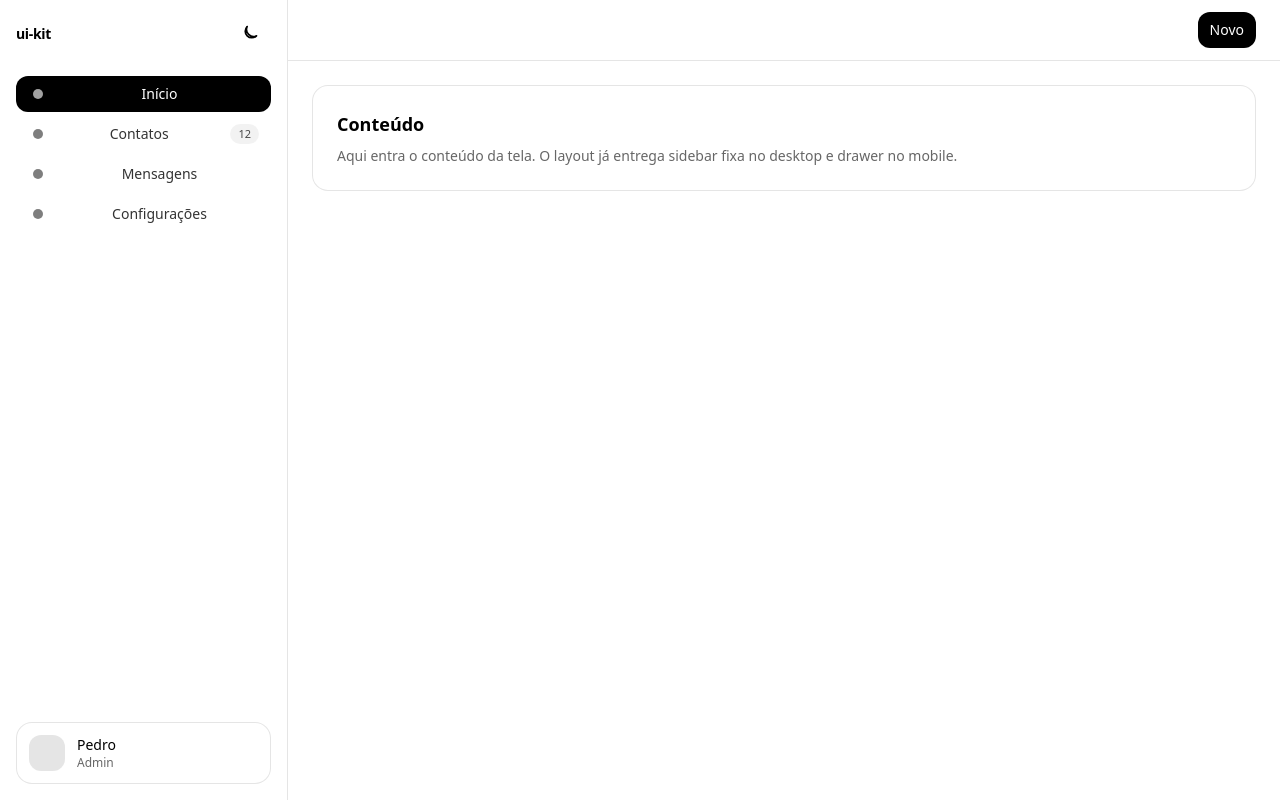
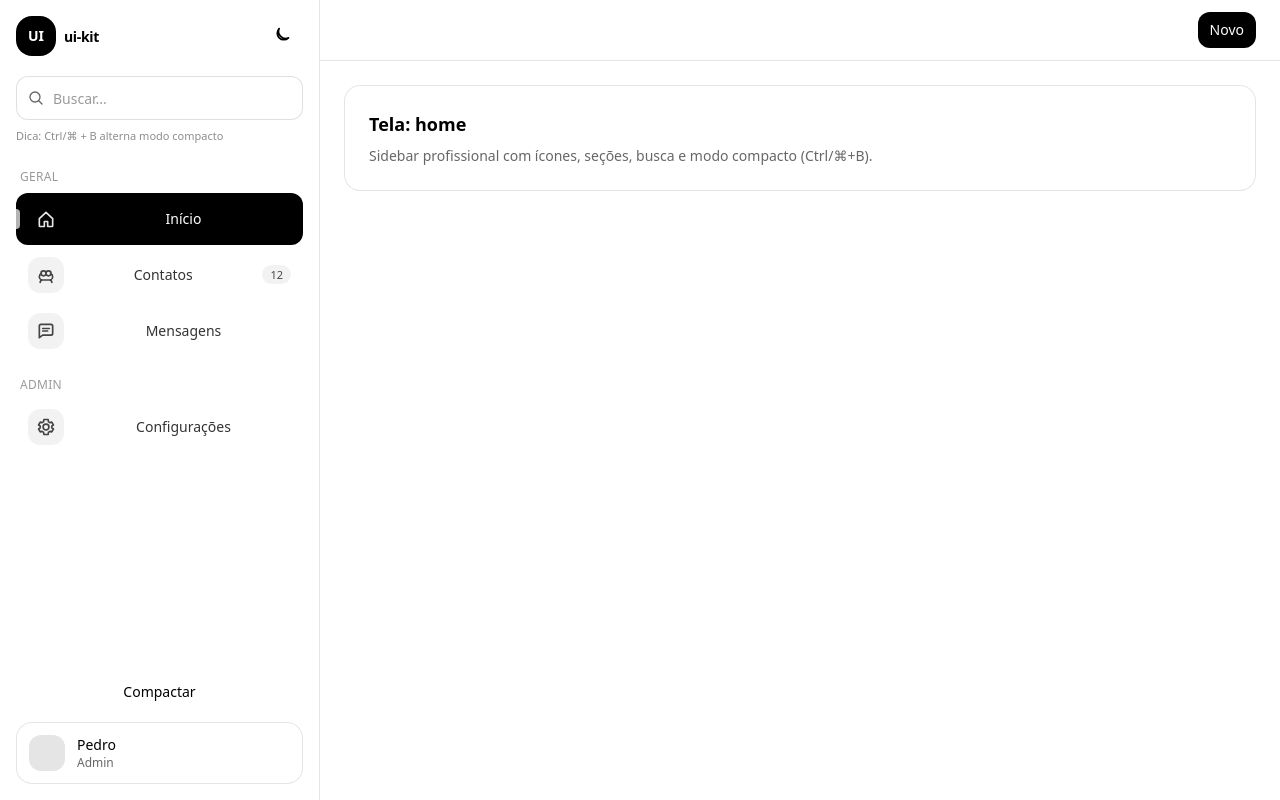
Before and after one commit to maiam/ui-kit, a React (Vite) app: page /examples/sidebar in a window 1280 px wide. Built offline with nearby package versions, Linux system fonts and the light colour scheme.

Commit message:
incluindo NavItem, navIcons

```diff
--- /dev/null
+++ b/src/components/NavItem.tsx
@@ -0,0 +1,82 @@
+import React from "react";
+
+export type NavItemProps = {
+  active?: boolean;
+  icon?: React.ReactNode;
+  label: string;
+  badge?: string;
+  compact?: boolean;
+  href?: string;
+  onClick?: () => void;
+};
+
+export default function NavItem({
+  active,
+  icon,
+  label,
+  badge,
+  compact,
+  href,
+  onClick,
+}: NavItemProps) {
+  const cls = [
+    "relative flex w-full items-center gap-3 rounded-xl px-3 py-2 text-sm transition",
+    "focus:outline-none focus:ring-2 focus:ring-black/15 dark:focus:ring-white/15",
+    active
+      ? "bg-black text-white dark:bg-white dark:text-black"
+      : "text-black/80 hover:bg-black/5 dark:text-white/80 dark:hover:bg-white/10",
+    compact ? "justify-center px-2" : "",
+  ].join(" ");
+
+  const content = (
+    <>
+      {active ? (
+        <span className="absolute left-0 top-1/2 h-5 w-1 -translate-y-1/2 rounded-r bg-white/70 dark:bg-black/70" />
+      ) : null}
+
+      {icon ? (
+        <span className="grid h-9 w-9 place-items-center rounded-xl bg-black/5 dark:bg-white/10">
+          <span className={["opacity-90", compact ? "" : ""].join(" ")}>
+            {icon}
+          </span>
+        </span>
+      ) : null}
+
+      {!compact ? (
+        <span className="min-w-0 flex-1 truncate font-medium">{label}</span>
+      ) : null}
+
+      {!compact && badge ? (
+        <span
+          className={[
+            "rounded-full px-2 py-0.5 text-[11px]",
+            active
+              ? "bg-white/15 text-white dark:bg-black/10 dark:text-black"
+              : "bg-black/5 text-black/70 dark:bg-white/10 dark:text-white/70",
+          ].join(" ")}
+        >
+          {badge}
+        </span>
+      ) : null}
+    </>
+  );
+
+  if (href) {
+    return (
+      <a href={href} className={cls} aria-current={active ? "page" : undefined}>
+        {content}
+      </a>
+    );
+  }
+
+  return (
+    <button
+      type="button"
+      onClick={onClick}
+      className={cls}
+      aria-current={active ? "page" : undefined}
+    >
+      {content}
+    </button>
+  );
+}
--- /dev/null
+++ b/src/components/navIcons.tsx
@@ -0,0 +1,95 @@
+import React from "react";
+
+type IconProps = React.SVGProps<SVGSVGElement>;
+
+function BaseIcon({
+  children,
+  ...props
+}: IconProps & { children: React.ReactNode }) {
+  return (
+    <svg viewBox="0 0 24 24" fill="none" aria-hidden="true" {...props}>
+      {children}
+    </svg>
+  );
+}
+
+export function HomeIcon(props: IconProps) {
+  return (
+    <BaseIcon {...props}>
+      <path
+        d="M4 11.5 12 4l8 7.5V20a1 1 0 0 1-1 1h-5v-6H10v6H5a1 1 0 0 1-1-1v-8.5Z"
+        className="stroke-current"
+        strokeWidth="2"
+        strokeLinejoin="round"
+      />
+    </BaseIcon>
+  );
+}
+
+export function UsersIcon(props: IconProps) {
+  return (
+    <BaseIcon {...props}>
+      <path
+        d="M16 18c1.7 0 3 1.3 3 3M5 21c0-1.7 1.3-3 3-3m0 0h8M8 18c-2.2 0-4-1.8-4-4 0-1.7 1-3.1 2.5-3.7M16 18c2.2 0 4-1.8 4-4 0-1.7-1-3.1-2.5-3.7M9 13a3 3 0 1 0 0-6 3 3 0 0 0 0 6Zm6 0a3 3 0 1 0 0-6 3 3 0 0 0 0 6Z"
+        className="stroke-current"
+        strokeWidth="2"
+        strokeLinecap="round"
+      />
+    </BaseIcon>
+  );
+}
+
+export function ChatIcon(props: IconProps) {
+  return (
+    <BaseIcon {...props}>
+      <path
+        d="M6 18.5 4 20V6a2 2 0 0 1 2-2h12a2 2 0 0 1 2 2v9a2 2 0 0 1-2 2H8l-2 1.5Z"
+        className="stroke-current"
+        strokeWidth="2"
+        strokeLinejoin="round"
+      />
+      <path
+        d="M8 9h8M8 12h6"
+        className="stroke-current"
+        strokeWidth="2"
+        strokeLinecap="round"
+      />
+    </BaseIcon>
+  );
+}
+
+export function SettingsIcon(props: IconProps) {
+  return (
+    <BaseIcon {...props}>
+      <path
+        d="M12 15.5A3.5 3.5 0 1 0 12 8.5a3.5 3.5 0 0 0 0 7Z"
+        className="stroke-current"
+        strokeWidth="2"
+      />
+      <path
+        d="M19 12a7 7 0 0 0-.1-1l2-1.4-2-3.5-2.3.6a7.2 7.2 0 0 0-1.7-1L14.6 3h-5.2L9.1 5.7a7.2 7.2 0 0 0-1.7 1L5.1 6.1 3.1 9.6l2 1.4a7 7 0 0 0 0 2l-2 1.4 2 3.5 2.3-.6a7.2 7.2 0 0 0 1.7 1L9.4 21h5.2l.3-2.7a7.2 7.2 0 0 0 1.7-1l2.3.6 2-3.5-2-1.4c.1-.3.1-.7.1-1Z"
+        className="stroke-current"
+        strokeWidth="2"
+        strokeLinejoin="round"
+      />
+    </BaseIcon>
+  );
+}
+
+export function SearchIcon(props: IconProps) {
+  return (
+    <BaseIcon {...props}>
+      <path
+        d="M10.5 18a7.5 7.5 0 1 1 0-15 7.5 7.5 0 0 1 0 15Z"
+        className="stroke-current"
+        strokeWidth="2"
+      />
+      <path
+        d="M16.5 16.5 21 21"
+        className="stroke-current"
+        strokeWidth="2"
+        strokeLinecap="round"
+      />
+    </BaseIcon>
+  );
+}
--- a/src/examples/SidebarDemo.tsx
+++ b/src/examples/SidebarDemo.tsx
@@ -1,10 +1,12 @@
 import React, { useState } from "react";
 import SidebarLayout from "../layouts/SidebarLayout";
 import type { SidebarItem } from "../layouts/SidebarLayout";
-
-function DotIcon() {
-  return <div className="h-2.5 w-2.5 rounded-full bg-current opacity-70" />;
-}
+import {
+  HomeIcon,
+  UsersIcon,
+  ChatIcon,
+  SettingsIcon,
+} from "../components/navIcons";
 
 export default function SidebarDemo() {
   const [active, setActive] = useState("home");
@@ -13,27 +15,31 @@ export default function SidebarDemo() {
     {
       id: "home",
       label: "Início",
-      icon: <DotIcon />,
+      icon: <HomeIcon className="h-5 w-5" />,
       onClick: () => setActive("home"),
+      section: "Geral",
     },
     {
       id: "contacts",
       label: "Contatos",
-      icon: <DotIcon />,
+      icon: <UsersIcon className="h-5 w-5" />,
       badge: "12",
       onClick: () => setActive("contacts"),
+      section: "Geral",
     },
     {
       id: "messages",
       label: "Mensagens",
-      icon: <DotIcon />,
+      icon: <ChatIcon className="h-5 w-5" />,
       onClick: () => setActive("messages"),
+      section: "Geral",
     },
     {
       id: "settings",
       label: "Configurações",
-      icon: <DotIcon />,
+      icon: <SettingsIcon className="h-5 w-5" />,
       onClick: () => setActive("settings"),
+      section: "Admin",
     },
   ];
 
@@ -49,25 +55,12 @@ export default function SidebarDemo() {
           Novo
         </button>
       }
-      userArea={
-        <div className="flex items-center gap-3">
-          <div className="h-9 w-9 rounded-xl bg-black/10 dark:bg-white/10" />
-          <div className="min-w-0">
-            <div className="truncate font-medium">Pedro</div>
-            <div className="truncate text-xs text-black/60 dark:text-white/60">
-              Admin
-            </div>
-          </div>
-        </div>
-      }
     >
-      <div className="space-y-2">
-        <h2 className="text-lg font-semibold">Conteúdo</h2>
-        <p className="text-sm text-black/60 dark:text-white/60">
-          Aqui entra o conteúdo da tela. O layout já entrega sidebar fixa no
-          desktop e drawer no mobile.
-        </p>
-      </div>
+      <h2 className="text-lg font-semibold">Tela: {active}</h2>
+      <p className="mt-2 text-sm text-black/60 dark:text-white/60">
+        Sidebar profissional com ícones, seções, busca e modo compacto
+        (Ctrl/⌘+B).
+      </p>
     </SidebarLayout>
   );
 }
--- a/src/index.ts
+++ b/src/index.ts
@@ -13,3 +13,8 @@ export { default as ThemeToggle } from "./components/ThemeToggle";
 
 export { default as SidebarLayout } from "./layouts/SidebarLayout";
 export type { SidebarItem } from "./layouts/SidebarLayout";
+
+export { default as NavItem } from "./components/NavItem";
+export type { NavItemProps } from "./components/NavItem";
+
+export * from "./components/navIcons";
--- a/src/layouts/SidebarLayout.tsx
+++ b/src/layouts/SidebarLayout.tsx
@@ -1,7 +1,10 @@
 import React, { useEffect, useMemo, useState } from "react";
 import ThemeToggle from "../components/ThemeToggle";
 import Button from "../components/Button";
+import NavItem from "../components/NavItem";
+import type { NavItemProps } from "../components/NavItem";
 import { MenuIcon, XIcon } from "../components/icons";
+import { SearchIcon } from "../components/navIcons";
 
 export type SidebarItem = {
   id: string;
@@ -10,15 +13,20 @@ export type SidebarItem = {
   onClick?: () => void;
   icon?: React.ReactNode;
   badge?: string;
+  section?: string; // ex: "Geral", "Admin"
 };
 
 type Props = {
-  brand?: React.ReactNode; // ex: "ui-kit" ou logo
-  userArea?: React.ReactNode; // ex: avatar + nome
+  brand?: React.ReactNode;
+  userArea?: React.ReactNode;
   items: SidebarItem[];
   activeId?: string;
-  headerRight?: React.ReactNode; // ex: botão "Novo"
+
+  headerRight?: React.ReactNode;
   children: React.ReactNode;
+
+  defaultCompact?: boolean; // rail mode inicial
+  showSearch?: boolean;
 };
 
 export default function SidebarLayout({
@@ -28,105 +36,179 @@ export default function SidebarLayout({
   activeId,
   headerRight,
   children,
+  defaultCompact = false,
+  showSearch = true,
 }: Props) {
   const [mobileOpen, setMobileOpen] = useState(false);
+  const [compact, setCompact] = useState(defaultCompact);
+  const [query, setQuery] = useState("");
 
-  // fecha drawer ao apertar ESC
   useEffect(() => {
     function onKeyDown(e: KeyboardEvent) {
       if (e.key === "Escape") setMobileOpen(false);
+      if ((e.ctrlKey || e.metaKey) && e.key.toLowerCase() === "b")
+        setCompact((v) => !v);
     }
     window.addEventListener("keydown", onKeyDown);
     return () => window.removeEventListener("keydown", onKeyDown);
   }, []);
 
-  const nav = useMemo(() => {
-    return items.map((it) => {
-      const active = it.id === activeId;
-      const base =
-        "group flex w-full items-center gap-3 rounded-xl px-3 py-2 text-sm transition";
-      const style = active
-        ? "bg-black text-white dark:bg-white dark:text-black"
-        : "text-black/80 hover:bg-black/5 dark:text-white/80 dark:hover:bg-white/10";
+  const filteredItems = useMemo(() => {
+    if (!query.trim()) return items;
+    const q = query.toLowerCase();
+    return items.filter((i) => i.label.toLowerCase().includes(q));
+  }, [items, query]);
 
-      const content = (
-        <>
-          {it.icon ? (
-            <span className="grid h-5 w-5 place-items-center opacity-90">
-              {it.icon}
-            </span>
-          ) : (
-            <span className="h-2 w-2 rounded-full bg-current opacity-40" />
-          )}
-          <span className="flex-1 truncate">{it.label}</span>
-          {it.badge ? (
-            <span
+  const bySection = useMemo(() => {
+    const map = new Map<string, SidebarItem[]>();
+    for (const it of filteredItems) {
+      const key = it.section ?? "Geral";
+      map.set(key, [...(map.get(key) ?? []), it]);
+    }
+    return Array.from(map.entries());
+  }, [filteredItems]);
+
+  function renderNav(list: SidebarItem[], isCompact: boolean) {
+    return list.map((it) => {
+      const props: NavItemProps = {
+        active: it.id === activeId,
+        label: it.label,
+        badge: it.badge,
+        icon: it.icon,
+        compact: isCompact,
+        href: it.href,
+        onClick: it.onClick,
+      };
+      return <NavItem key={it.id} {...props} />;
+    });
+  }
+
+  const SidebarBody = ({ isCompact }: { isCompact: boolean }) => (
+    <div className="flex h-full flex-col">
+      <div className="flex items-center justify-between">
+        <div
+          className={[
+            "flex items-center gap-2",
+            isCompact ? "justify-center" : "",
+          ].join(" ")}
+        >
+          <div className="grid h-10 w-10 place-items-center rounded-2xl bg-black text-white dark:bg-white dark:text-black">
+            <span className="text-sm font-semibold">UI</span>
+          </div>
+          {!isCompact ? <div>{brand}</div> : null}
+        </div>
+
+        {!isCompact ? <ThemeToggle /> : null}
+      </div>
+
+      {showSearch && !isCompact ? (
+        <div className="mt-5">
+          <div className="relative">
+            <SearchIcon className="absolute left-3 top-1/2 h-4 w-4 -translate-y-1/2 opacity-60" />
+            <input
+              value={query}
+              onChange={(e) => setQuery(e.target.value)}
+              placeholder="Buscar..."
               className={[
-                "rounded-full px-2 py-0.5 text-[11px]",
-                active
-                  ? "bg-white/15 text-white dark:bg-black/10 dark:text-black"
-                  : "bg-black/5 text-black/70 dark:bg-white/10 dark:text-white/70",
+                "h-11 w-full rounded-xl border pl-9 pr-3 text-sm outline-none transition",
+                "bg-white text-black placeholder:text-black/40",
+                "dark:bg-black dark:text-white dark:placeholder:text-white/35",
+                "border-black/12 focus:border-black/30 focus:ring-2 focus:ring-black/10",
+                "dark:border-white/12 dark:focus:border-white/25 dark:focus:ring-white/10",
+              ].join(" ")}
+            />
+          </div>
+          <p className="mt-2 text-[11px] text-black/45 dark:text-white/45">
+            Dica: <span className="font-medium">Ctrl/⌘ + B</span> alterna modo
+            compacto
+          </p>
+        </div>
+      ) : null}
+
+      <div
+        className={["mt-6 flex-1 space-y-5", isCompact ? "mt-5" : ""].join(" ")}
+      >
+        {bySection.map(([section, list]) => (
+          <div key={section} className="space-y-2">
+            {!isCompact ? (
+              <div className="px-1 text-xs font-medium uppercase tracking-wide text-black/40 dark:text-white/40">
+                {section}
+              </div>
+            ) : null}
+            <div className="space-y-1">{renderNav(list, isCompact)}</div>
+          </div>
+        ))}
+      </div>
+
+      <div className="mt-4 space-y-3">
+        {/* toggle compact só no desktop */}
+        <div className="hidden lg:block">
+          <Button
+            type="button"
+            variant="ghost"
+            size="sm"
+            full
+            onClick={() => setCompact((v) => !v)}
+            className="justify-center"
+          >
+            {isCompact ? "Expandir" : "Compactar"}
+          </Button>
+        </div>
+
+        <div
+          className={[
+            "rounded-2xl border p-3",
+            "border-black/10 bg-white/60 dark:border-white/10 dark:bg-black/50",
+            isCompact ? "p-2" : "",
+          ].join(" ")}
+        >
+          {userArea ?? (
+            <div
+              className={[
+                "flex items-center gap-3",
+                isCompact ? "justify-center" : "",
               ].join(" ")}
             >
-              {it.badge}
-            </span>
-          ) : null}
-        </>
-      );
+              <div className="h-9 w-9 rounded-xl bg-black/10 dark:bg-white/10" />
+              {!isCompact ? (
+                <div className="min-w-0">
+                  <div className="truncate text-sm font-medium">Pedro</div>
+                  <div className="truncate text-xs text-black/60 dark:text-white/60">
+                    Admin
+                  </div>
+                </div>
+              ) : null}
+            </div>
+          )}
+        </div>
 
-      if (it.href) {
-        return (
-          <a key={it.id} href={it.href} className={[base, style].join(" ")}>
-            {content}
-          </a>
-        );
-      }
-
-      return (
-        <button
-          key={it.id}
-          type="button"
-          onClick={() => it.onClick?.()}
-          className={[base, style].join(" ")}
-        >
-          {content}
-        </button>
-      );
-    });
-  }, [items, activeId]);
+        {isCompact ? (
+          <div className="flex justify-center lg:hidden">
+            <ThemeToggle />
+          </div>
+        ) : null}
+      </div>
+    </div>
+  );
 
   return (
     <div className="min-h-screen bg-white text-black dark:bg-black dark:text-white">
       <div className="mx-auto flex min-h-screen max-w-7xl">
         {/* Sidebar desktop */}
-        <aside className="hidden w-72 border-r border-black/10 p-4 dark:border-white/10 lg:flex lg:flex-col">
-          <div className="flex items-center justify-between">
-            {brand}
-            <ThemeToggle />
-          </div>
-
-          <nav className="mt-6 space-y-1">{nav}</nav>
-
-          <div className="mt-auto pt-4">
-            <div className="rounded-2xl border border-black/10 bg-white/60 p-3 text-sm dark:border-white/10 dark:bg-black/50">
-              {userArea ?? (
-                <div className="space-y-1">
-                  <div className="font-medium">Admin</div>
-                  <div className="text-xs text-black/60 dark:text-white/60">
-                    pedro@exemplo.com
-                  </div>
-                </div>
-              )}
-            </div>
-          </div>
+        <aside
+          className={[
+            "hidden border-r p-4 dark:border-white/10 lg:flex lg:flex-col",
+            "border-black/10",
+            compact ? "w-[92px]" : "w-80",
+          ].join(" ")}
+        >
+          <SidebarBody isCompact={compact} />
         </aside>
 
         {/* Conteúdo */}
         <div className="flex min-w-0 flex-1 flex-col">
-          {/* Topbar */}
           <header className="sticky top-0 z-20 border-b border-black/10 bg-white/70 backdrop-blur dark:border-white/10 dark:bg-black/60">
             <div className="flex items-center gap-3 px-4 py-3 lg:px-6">
-              {/* botão mobile */}
               <Button
                 type="button"
                 variant="ghost"
@@ -142,7 +224,7 @@ export default function SidebarLayout({
               <div className="flex flex-1 items-center gap-3">
                 <div className="lg:hidden">{brand}</div>
                 <div className="hidden lg:block text-sm text-black/50 dark:text-white/50">
-                  {/* espaço pra breadcrumb ou descrição */}
+                  {/* breadcrumb / título da página */}
                 </div>
               </div>
 
@@ -155,7 +237,6 @@ export default function SidebarLayout({
             </div>
           </header>
 
-          {/* Main */}
           <main className="flex-1 p-4 lg:p-6">
             <div className="rounded-2xl border border-black/10 bg-white/60 p-4 dark:border-white/10 dark:bg-black/50 lg:p-6">
               {children}
@@ -171,7 +252,7 @@ export default function SidebarLayout({
             className="absolute inset-0 bg-black/40"
             onClick={() => setMobileOpen(false)}
           />
-          <div className="absolute inset-y-0 left-0 w-[86%] max-w-sm border-r border-black/10 bg-white p-4 shadow-xl dark:border-white/10 dark:bg-black">
+          <div className="absolute inset-y-0 left-0 w-[88%] max-w-sm border-r border-black/10 bg-white p-4 shadow-2xl dark:border-white/10 dark:bg-black">
             <div className="flex items-center justify-between">
               {brand}
               <Button
@@ -186,23 +267,10 @@ export default function SidebarLayout({
               </Button>
             </div>
 
-            <nav
-              className="mt-6 space-y-1"
-              onClick={() => setMobileOpen(false)}
-            >
-              {nav}
-            </nav>
-
-            <div className="mt-auto pt-4">
-              <div className="rounded-2xl border border-black/10 bg-white/60 p-3 text-sm dark:border-white/10 dark:bg-black/50">
-                {userArea ?? (
-                  <div className="space-y-1">
-                    <div className="font-medium">Admin</div>
-                    <div className="text-xs text-black/60 dark:text-white/60">
-                      pedro@exemplo.com
-                    </div>
-                  </div>
-                )}
+            <div className="mt-4 h-[calc(100vh-88px)]">
+              {/* no mobile sempre expandido */}
+              <div onClick={() => setMobileOpen(false)} className="h-full">
+                <SidebarBody isCompact={false} />
               </div>
             </div>
           </div>
```
